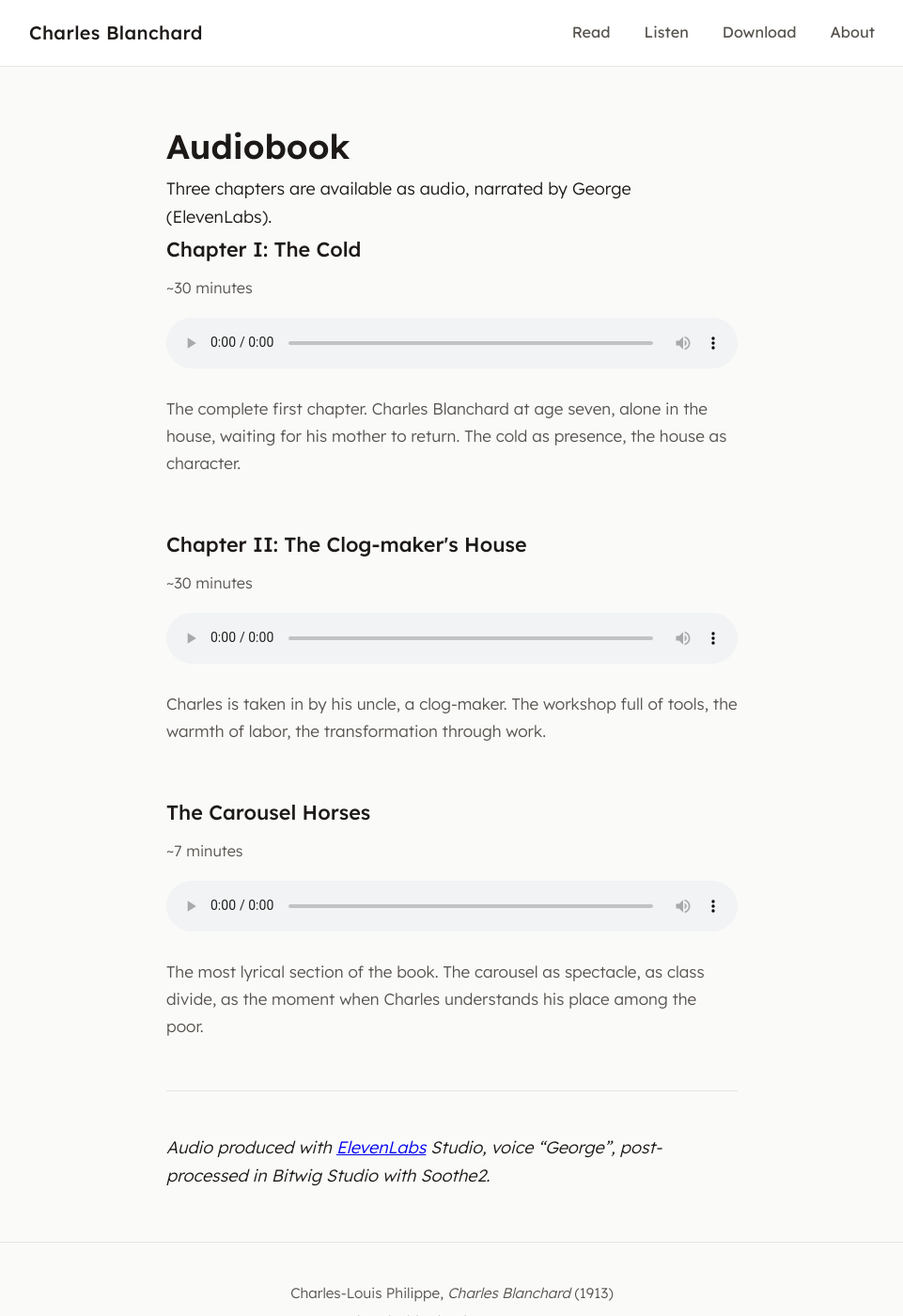
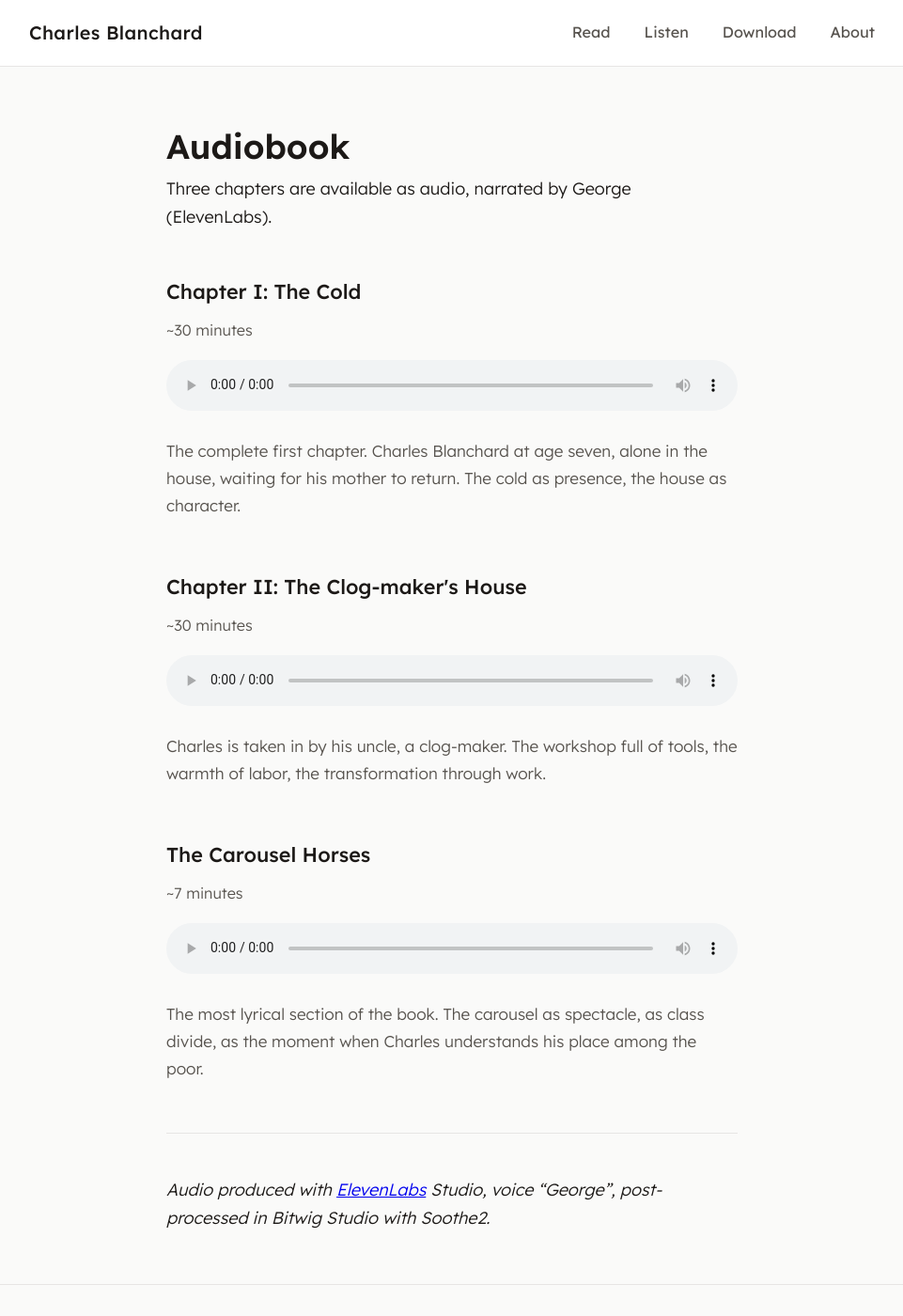
Before and after one commit to bedwards/charles-blanchard, a Jekyll site: the page built from docs/listen.md, in a window 1280 px wide and 1400 px high. Shown: the whole window at 94% size, without its empty margins (159-1120 px from the left). Built offline with Jekyll 4.4.1, drawn with Linux system fonts in a browser that asks for light colours.

Commit message:
add margin between sections

```diff
--- a/docs/assets/css/style.css
+++ b/docs/assets/css/style.css
@@ -90,6 +90,11 @@
     margin: 0 auto;
     padding: 3rem 2rem;
     width: 100%;
+}
+
+.content > p + div,
+.content > p + section {
+    margin-top: 2.5rem;
 }
 
 /* Home Page */
```
